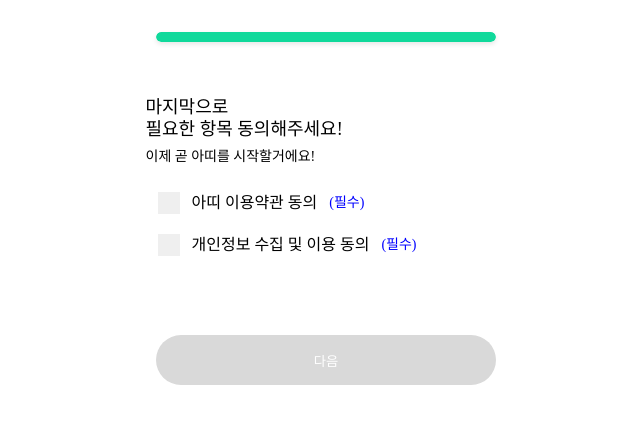
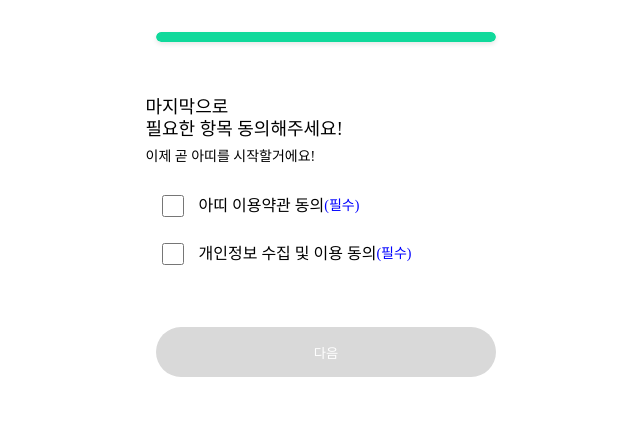
Before and after one commit to ATTI-UMC/ATTI-frontend, a React (Vite) app: page /onboarding/terms-agreement in a window 1280 px wide. Shown: the top 424 px of the page, without its empty margins (314-954 px from the left). Built offline with nearby package versions, Linux system fonts and the light colour scheme.

Commit message:
refactor: Terms 페이지 컴포넌트 분리

```diff
--- /dev/null
+++ b/src/components/onboarding/TermsAgreement/Content.jsx
@@ -0,0 +1,23 @@
+import React from "react";
+import styled from "styled-components";
+import Term from "./Term";
+
+const Content = () => {
+  return (
+    <ContentContainer>
+      <Term text="아띠 이용약관 동의" isRequired={true} />
+      <Term text="개인정보 수집 및 이용 동의" isRequired={true} />
+    </ContentContainer>
+  );
+};
+
+export default Content;
+
+const ContentContainer = styled.div`
+  display: flex;
+  flex-direction: column;
+  justify-content: space-around;
+  height: 100%;
+  padding: 20px;
+  gap: 20px;
+`;
--- /dev/null
+++ b/src/components/onboarding/TermsAgreement/Header.jsx
@@ -0,0 +1,30 @@
+import React from "react";
+import styled from "styled-components";
+
+const Header = () => {
+  return (
+    <HeaderContainer>
+      <Title>마지막으로</Title>
+      <Title>필요한 항목 동의해주세요!</Title>
+      <SubTitle>이제 곧 아띠를 시작할거에요!</SubTitle>
+    </HeaderContainer>
+  );
+};
+
+export default Header;
+
+const HeaderContainer = styled.div`
+  display: flex;
+  flex-direction: column;
+  padding-left: 8px;
+  gap: 4px;
+`;
+
+const Title = styled.div`
+  font-size: 18px;
+`;
+
+const SubTitle = styled.div`
+  margin: 8px 0;
+  font-size: 14px;
+`;
--- /dev/null
+++ b/src/components/onboarding/TermsAgreement/Term.jsx
@@ -0,0 +1,43 @@
+import React from "react";
+import styled from "styled-components";
+
+const Term = ({ text, isRequired }) => {
+  return (
+    <TermContainer>
+      <TermRadio type="checkbox" />
+      <TermText>
+        {text}
+        {isRequired && <TermText className="required">(필수)</TermText>}
+      </TermText>
+    </TermContainer>
+  );
+};
+
+export default Term;
+
+const TermContainer = styled.div`
+  display: flex;
+  flex-direction: row;
+  gap: 12px;
+`;
+
+const TermRadio = styled.input`
+  width: 22px;
+  height: 22px;
+  border: none;
+  cursor: pointer;
+  background-color: #d9d9d9;
+  &:checked {
+    background-color: #d9d9d9;
+  }
+`;
+
+const TermText = styled.div`
+  display: flex;
+  align-items: center;
+
+  &.required {
+    color: blue;
+    font-size: 14px;
+  }
+`;
--- a/src/pages/onboarding/TermsAgreement.jsx
+++ b/src/pages/onboarding/TermsAgreement.jsx
@@ -1,5 +1,7 @@
 import React from "react";
 import styled from "styled-components";
+import Header from "../../components/onboarding/TermsAgreement/Header";
+import Content from "../../components/onboarding/TermsAgreement/Content";
 
 const TermsAgreement = () => {
   return (
@@ -19,77 +21,3 @@ const Container = styled.div`
   height: 100%;
   padding: 24px;
 `;
-const Header = () => {
-  return (
-    <HeaderContainer>
-      <Title>마지막으로</Title>
-      <Title>필요한 항목 동의해주세요!</Title>
-      <SubTitle>이제 곧 아띠를 시작할거에요!</SubTitle>
-    </HeaderContainer>
-  );
-};
-
-const HeaderContainer = styled.div`
-  display: flex;
-  flex-direction: column;
-  padding-left: 8px;
-  gap: 4px;
-`;
-
-const Title = styled.div`
-  font-size: 18px;
-`;
-
-const SubTitle = styled.div`
-  margin: 8px 0;
-  font-size: 14px;
-`;
-
-const Content = () => {
-  return (
-    <ContentContainer>
-      <TermContainer>
-        <TermRadio type="radio"></TermRadio>
-        <TermText>아띠 이용약관 동의</TermText>
-        <TermText className="required">(필수)</TermText>
-      </TermContainer>
-      <TermContainer>
-        <TermRadio type="radio"></TermRadio>
-        <TermText>개인정보 수집 및 이용 동의</TermText>
-        <TermText className="required">(필수)</TermText>
-      </TermContainer>
-      <TermContainer></TermContainer>
-    </ContentContainer>
-  );
-};
-
-const ContentContainer = styled.div`
-  display: flex;
-  flex-direction: column;
-  justify-content: space-around;
-  height: 100%;
-  padding: 20px;
-  gap: 20px;
-`;
-
-const TermContainer = styled.div`
-  display: flex;
-  flex-direction: row;
-  gap: 12px;
-`;
-
-const TermRadio = styled.button`
-  width: 22px;
-  height: 22px;
-  border: none;
-`;
-
-const TermText = styled.div`
-  display: flex;
-  align-items: center;
-
-  &.required {
-    color: blue;
-    font-size: 14px;
-  }
-`;
```
